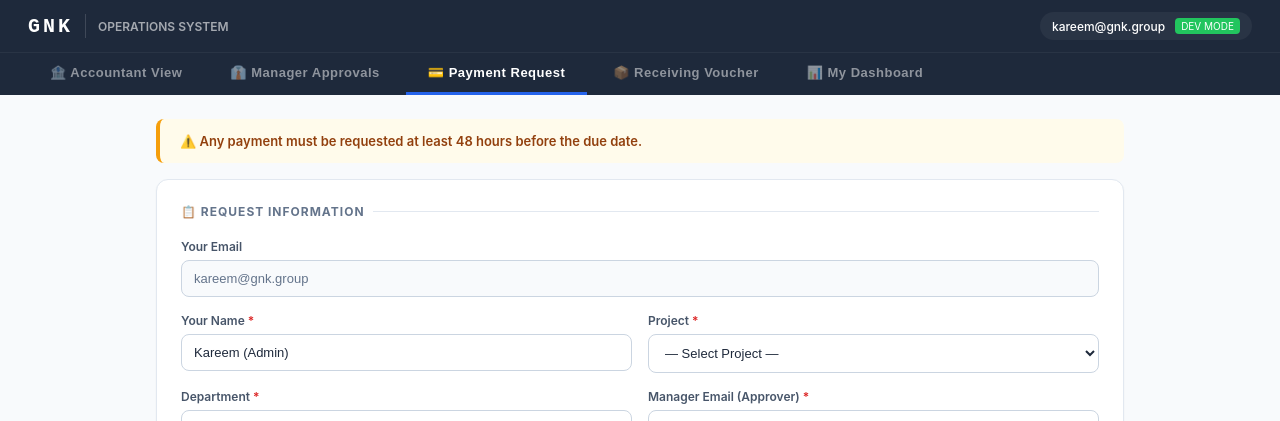
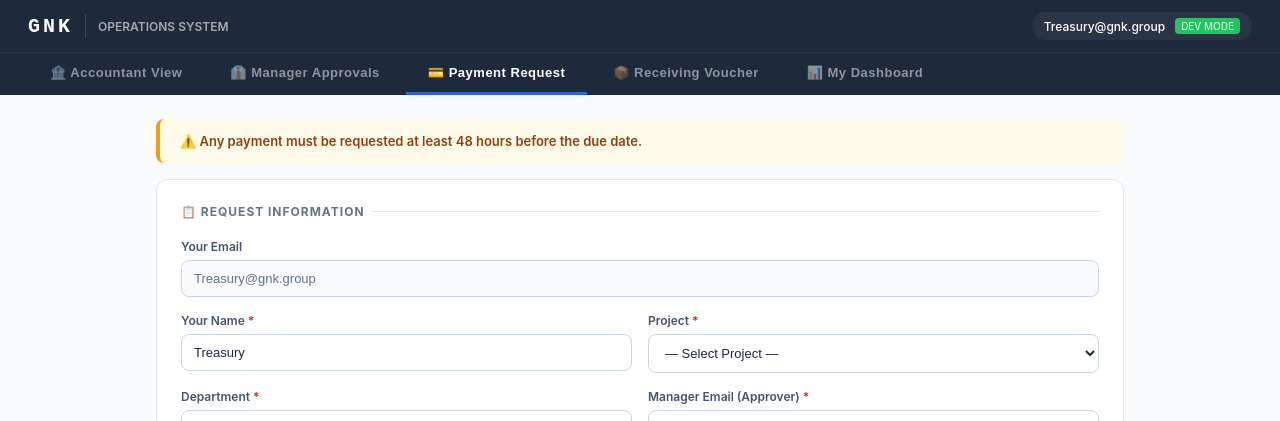
Before and after one commit to AbanoubHanna/gnk-system-backend, a React app in the folder gnk-system/frontend/: page / in a window 1280 px wide. Shown: the top 421 px of the page. Built offline with nearby package versions, Linux system fonts and the light colour scheme; no server answers; the HTML template or start-up script is replaced by a standard one.

Commit message:
Update App.jsx

```diff
--- a/gnk-system/frontend/src/App.jsx
+++ b/gnk-system/frontend/src/App.jsx
@@ -7,8 +7,8 @@ import AccountantView from './components/AccountantView'; // ⛔ خليه كوم
 
 function App() {
   const [user] = useState({
-    email: 'kareem@gnk.group',
-    employeeName: 'Kareem (Admin)',
+    email: 'Treasury@gnk.group',
+    employeeName: 'Treasury',
     isManager: true,
     isAccountant: true,
     isAdmin: true
```
